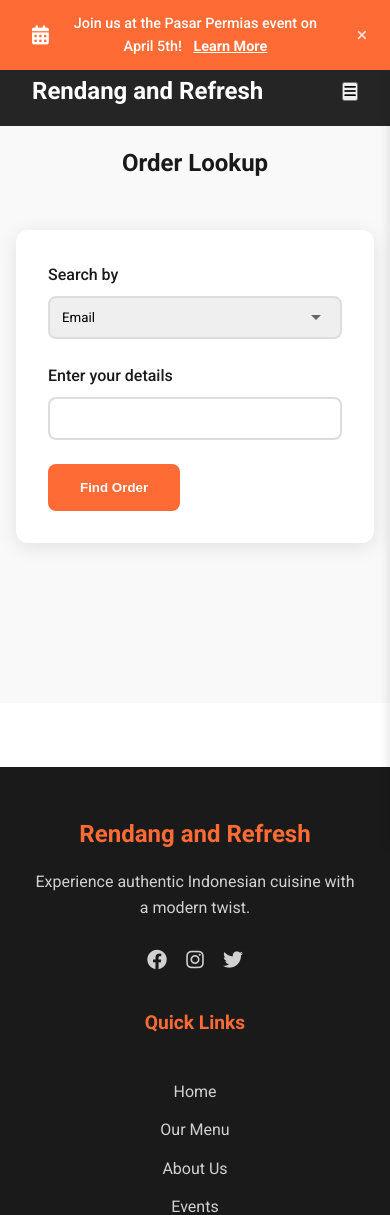
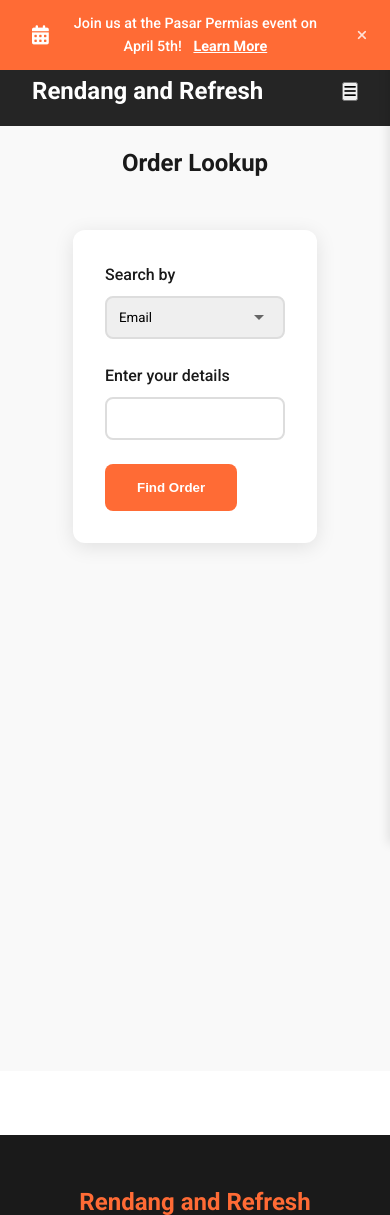
Before and after one commit to adam4788/RendangWebsite, a Flask app: page /lookup in a window 390 px wide. Shown: the top 1215 px of the page. Run offline with Flask 3, Linux system fonts and the light colour scheme.

Commit message:
Refactor order lookup page layout: repositioned lookup form to the left and results to the right, using a grid layout for responsiveness.
Screenshot: https://storage.googleapis.com/screenshot-production-us-central1/ed5f5992-3772-4006-b49d-ddad74691a17/37790a93-8e69-46c6-acd2-7cb2868cb8f9.jpg

```diff
--- a/static/css/style.css
+++ b/static/css/style.css
@@ -971,13 +971,24 @@ section.visible {
     color: var(--primary-color);
 }
 
+.lookup-layout {
+    display: grid;
+    grid-template-columns: 350px 1fr;
+    gap: 2rem;
+    align-items: start;
+}
+
 .lookup-form-container {
-    max-width: 600px;
-    margin: 0 auto;
     background-color: white;
     padding: 2rem;
     border-radius: 12px;
     box-shadow: 0 4px 20px var(--shadow-color);
+    position: sticky;
+    top: 120px;
+}
+
+.lookup-results-container {
+    min-height: 400px;
 }
 
 .lookup-form select {
@@ -1001,18 +1012,19 @@ section.visible {
 }
 
 .lookup-results {
-    margin-top: 2rem;
+    display: grid;
+    gap: 1.5rem;
 }
 
 .order-card {
     background-color: white;
     border-radius: 12px;
     padding: 1.5rem;
-    margin-bottom: 1rem;
     box-shadow: 0 2px 8px rgba(0, 0, 0, 0.05);
     opacity: 0;
     transform: translateY(20px);
     animation: slideIn 0.3s ease forwards;
+    transition: transform 0.3s ease, box-shadow 0.3s ease;
 }
 
 .order-card:hover {
@@ -1058,6 +1070,12 @@ section.visible {
     color: var(--accent-color);
 }
 
+.special-instructions {
+    margin-top: 1rem;
+    padding-top: 1rem;
+    border-top: 1px solid #eee;
+}
+
 @keyframes slideIn {
     to {
         opacity: 1;
@@ -1081,3 +1099,16 @@ section.visible {
     background-color: #d4edda;
     color: #155724;
 }
+
+@media (max-width: 992px) {
+    .lookup-layout {
+        grid-template-columns: 1fr;
+    }
+
+    .lookup-form-container {
+        position: relative;
+        top: 0;
+        max-width: 600px;
+        margin: 0 auto;
+    }
+}
--- a/templates/lookup.html
+++ b/templates/lookup.html
@@ -4,6 +4,7 @@
 <section class="lookup-page">
     <div class="container">
         <h1>Order Lookup</h1>
+        <div class="lookup-layout">
             <div class="lookup-form-container">
                 <form id="lookup-form" class="lookup-form">
                     <div class="form-group">
@@ -20,10 +21,13 @@
                     <button type="submit" class="submit-button">Find Order</button>
                 </form>
             </div>
+            <div class="lookup-results-container">
                 <div id="lookup-results" class="lookup-results">
                     <!-- Results will be displayed here -->
                 </div>
                 <div id="lookup-message" class="lookup-message"></div>
             </div>
+        </div>
+    </div>
 </section>
 {% endblock %}
```
Lines whose indentation alone changed are shown as unchanged.
